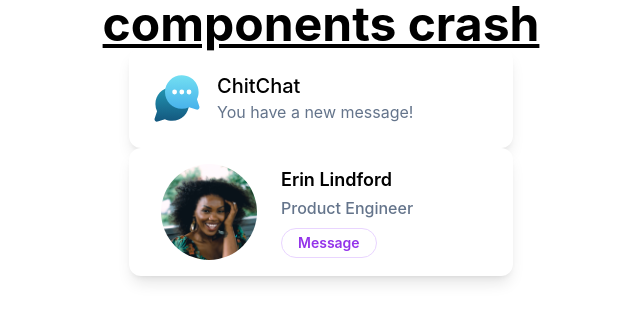
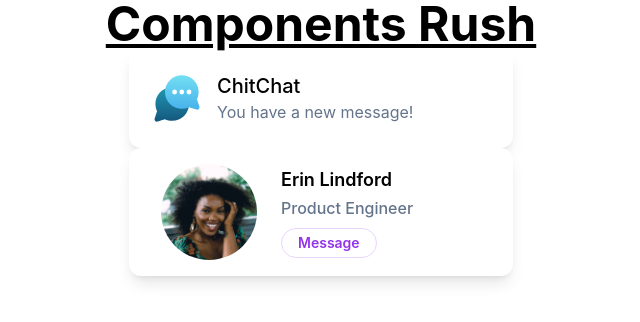
Before and after one commit to godwinjs/reat_crash, a React (Create React App) app in the folder recrash/: page / in a window 1280 px wide. Shown: the top 322 px of the page, without its empty margins (319-959 px from the left). Built offline with nearby package versions, Linux system fonts and the light colour scheme.

Commit message:
Update App.js

```diff
--- a/recrash/src/App.js
+++ b/recrash/src/App.js
@@ -5,7 +5,7 @@ import ProfileCard from './components/profile_card';
 function App() {
   return (<>
     <h1 className='text-5xl font-bold underline text-center'>
-      components crash
+      Components Rush
     </h1>
     <Chatnotification />
     <ProfileCard />
```
